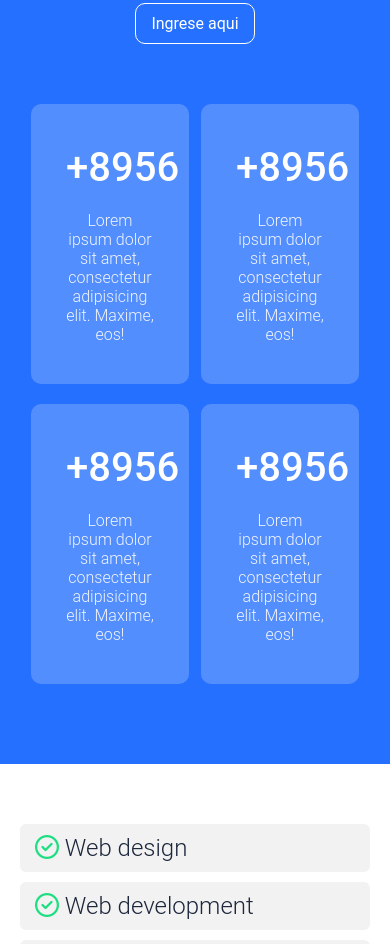
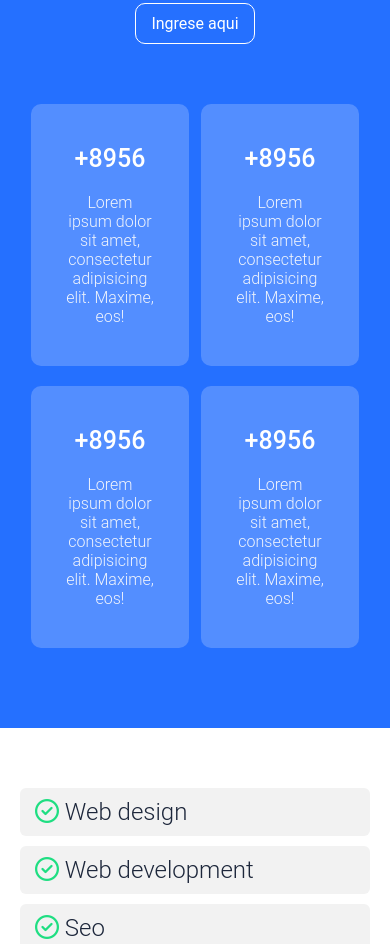
Before and after one commit to Marvin031/web-4, a plain HTML site: page index.html in a window 390 px wide. Shown: the part 4639-5583 px from the top of the page. Drawn offline with nearby package versions, Linux system fonts and the light colour scheme.

Commit message:
Update style.css

```diff
--- a/css/style.css
+++ b/css/style.css
@@ -603,3 +603,16 @@ footer {
     }
 
 }
+
+@media screen and (max-width:450px) {
+
+    .numbers .number > h4{
+        font-size: 25px;
+    }
+
+    .numbers .number{
+       text-align: center;
+    }
+
+
+}
```
